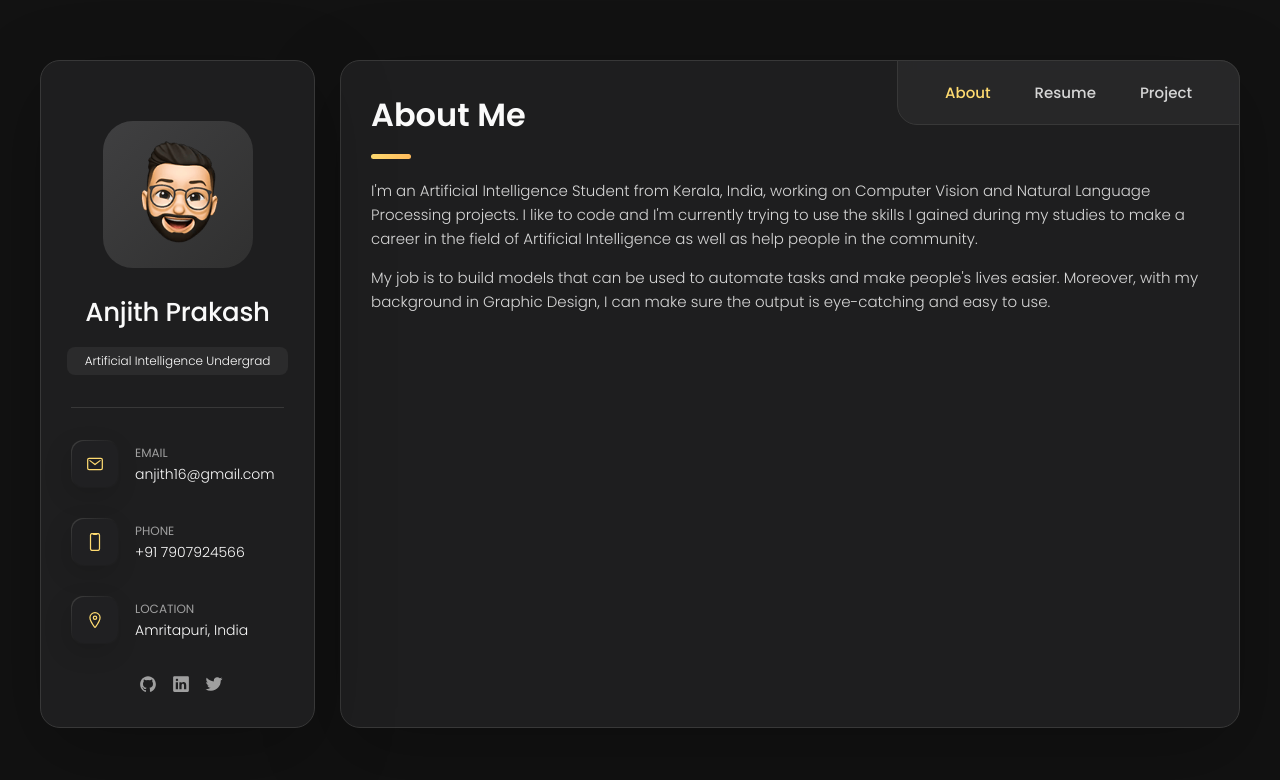
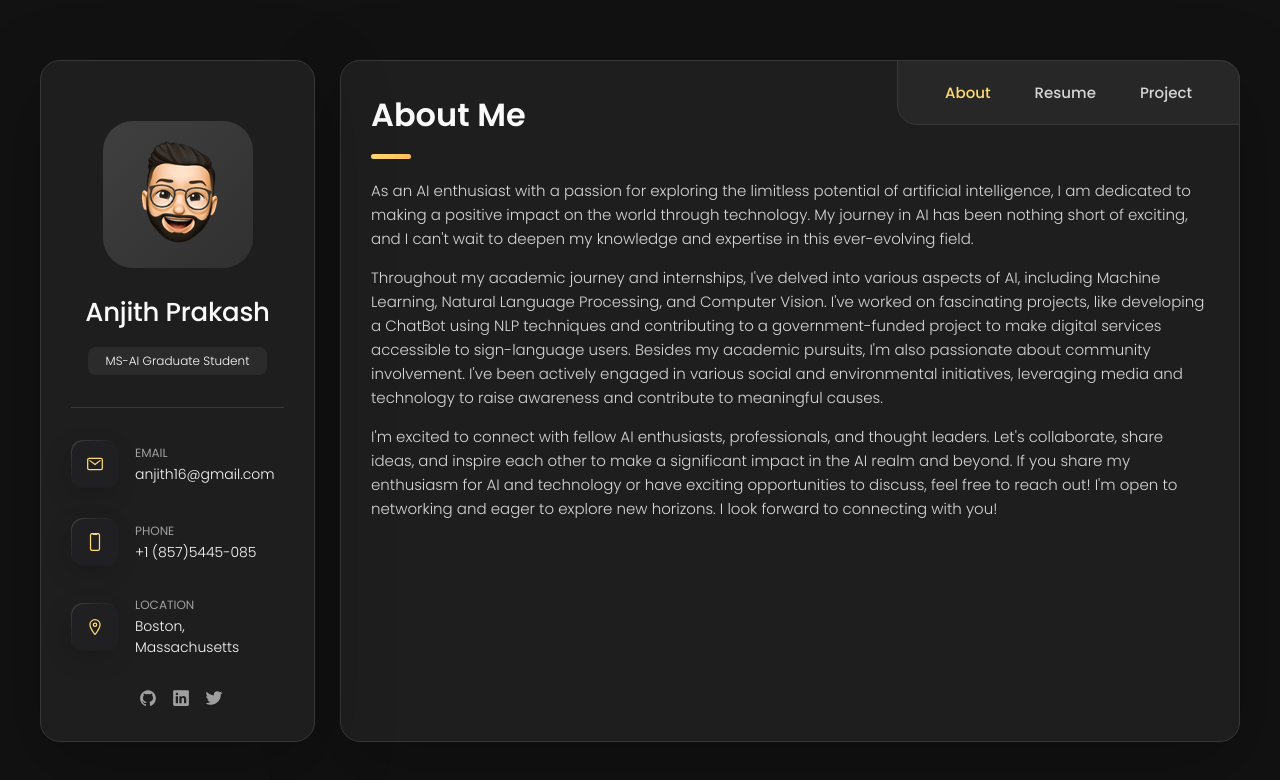
Before and after one commit to Anuttan/Anuttan.github.io, a plain HTML site: page index.html in a window 1280 px wide. Drawn offline with nearby package versions, Linux system fonts and the light colour scheme.

Commit message:
Update index.html

```diff
--- a/index.html
+++ b/index.html
@@ -48,7 +48,7 @@
         <div class="info-content">
           <h1 class="name" title="Anjith Prakash">Anjith Prakash</h1>
 
-          <p class="title">Artificial Intelligence Undergrad</p>
+          <p class="title">MS-AI Graduate Student</p>
         </div>
 
         <button class="info_more-btn" data-sidebar-btn>
@@ -88,7 +88,7 @@
             <div class="contact-info">
               <p class="contact-title">Phone</p>
 
-              <a href="tel:+917907924566" class="contact-link">+91 7907924566</a>
+              <a href="tel:+18575445085" class="contact-link">+1 (857)5445-085</a>
             </div>
 
           </li>
@@ -102,7 +102,7 @@
             <div class="contact-info">
               <p class="contact-title">Location</p>
 
-              <address>Amritapuri, India</address>
+              <address>Boston, Massachusetts</address>
             </div>
 
           </li>
@@ -178,16 +178,30 @@
 
         <section class="about-text">
           <p>
-            I'm an Artificial Intelligence Student from Kerala, India, working on Computer Vision and
-            Natural Language Processing projects.
-            I like to code and I'm currently trying to use the skills I gained during my studies
-            to make a career in the field of Artificial Intelligence as well as help people in the community.
+            As an AI enthusiast with a passion for exploring the limitless potential of artificial intelligence,
+            I am dedicated to making a positive impact on the world through technology.
+            My journey in AI has been nothing short of exciting,
+            and I can't wait to deepen my knowledge and expertise in this ever-evolving field.
           </p>
 
           <p>
-            My job is to build models that can be used to automate tasks and make people's lives easier.
-            Moreover, with my background in Graphic Design, I can make sure the output is eye-catching and easy to use.
+            Throughout my academic journey and internships, I've delved into various aspects of AI,
+            including Machine Learning, Natural Language Processing, and Computer Vision.
+            I've worked on fascinating projects,
+            like developing a ChatBot using NLP techniques and contributing to a government-funded project
+            to make digital services accessible to sign-language users. Besides my academic pursuits,
+            I'm also passionate about community involvement. I've been actively engaged in various
+            social and environmental initiatives, leveraging media and technology
+            to raise awareness and contribute to meaningful causes.
           </p>
+
+          <p>
+            I'm excited to connect with fellow AI enthusiasts, professionals, and thought leaders.
+            Let's collaborate, share ideas, and inspire each other to make a significant impact in the AI realm and beyond.
+            If you share my enthusiasm for AI and technology or have exciting opportunities to discuss,
+            feel free to reach out! I'm open to networking and eager to explore new horizons. I look forward to connecting with you!
+          </p>
+
         </section>
 
         <div class="modal-container" data-modal-container>
```
